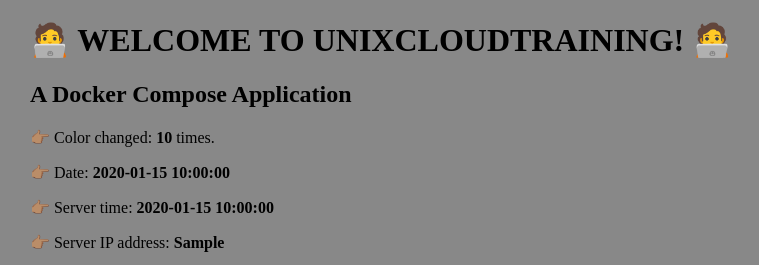
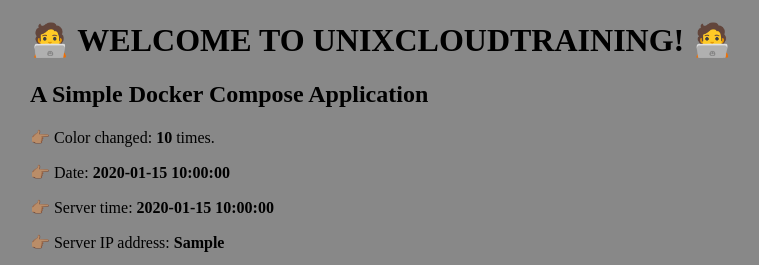
Before and after one commit to ngostal2019/docker-compose-flask-redis, a Flask app: template templates/index.html in a window 1280 px wide. Shown: the top 265 px of the page, without its empty margins (290-1049 px from the left). Run offline with Flask 3, Linux system fonts and the light colour scheme; the template is opened without the code that fills it: most values are stand-ins (such as "Sample title", 1, 10 or a date in 2020).

Commit message:
04 01 2024 19:54:26: Pushed updates for app.py

```diff
--- a/app.py
+++ b/app.py
@@ -31,6 +31,6 @@
             ip = '127.0.0.1'
         finally:
             s.close()
-
-        renderTemplate = render_template('index.html',color=color,clicks=clicks,ip=ip,date_now=date_now,time_now=time_now)
+        renderTemplate = ''
+    renderTemplate = render_template('index.html',color=color,clicks=clicks,ip=ip,date_now=date_now,time_now=time_now)
     return renderTemplate
--- a/templates/index.html
+++ b/templates/index.html
@@ -7,7 +7,7 @@
 </head>
 <body style="margin-left: 25%; background-color:{{ color }};">
     <h1>🧑‍💻 WELCOME TO UNIXCLOUDTRAINING! 🧑‍💻</h1>
-    <h2>A Docker Compose Application</h2>
+    <h2>A Simple Docker Compose Application</h2>
     <div class="click">
         <p>👉🏽 Color changed: <b>{{ clicks }}</b> times.</p>
         <p>👉🏽 Date: <b>{{ date_now }}</b></p>
```
